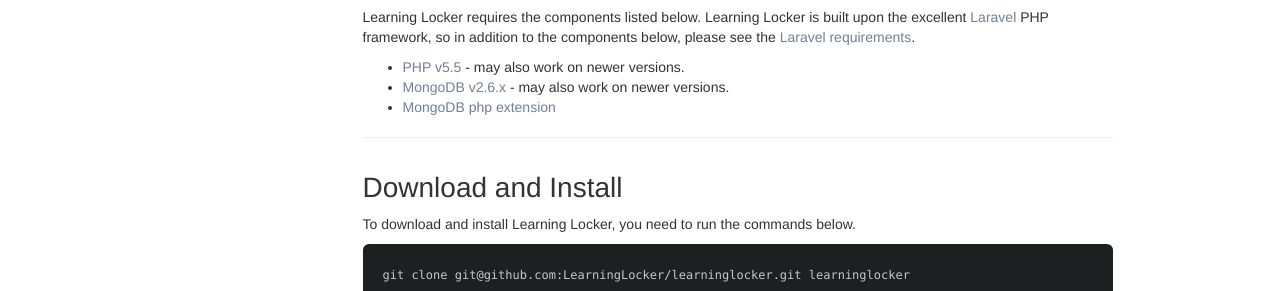
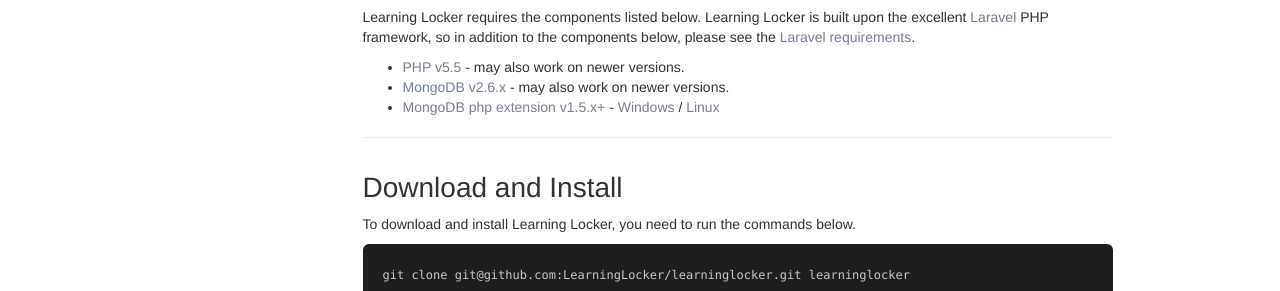
Before and after one commit to LearningLocker/docs, a Jekyll site: the page built from src/installation.md, in a window 1280 px wide and 900 px high, scrolled down 394 px. Shown: the part 161-452 px from the top of the window. Built offline with Jekyll 4.4.1, drawn with Linux system fonts in a browser that asks for light colours; nearby versions of some CDN libraries.

Commit message:
Update installation.md

```diff
--- a/src/installation.md
+++ b/src/installation.md
@@ -27,7 +27,7 @@
 
 * [PHP v5.5](http://php.net) - may also work on newer versions.
 * [MongoDB v2.6.x](http://mongodb.org) - may also work on newer versions.
-* [MongoDB php extension](http://www.php.net/manual/en/mongo.installation.php)
+* [MongoDB php extension v1.5.x+](http://www.php.net/manual/en/mongo.installation.php) - [Windows](https://s3.amazonaws.com/drivers.mongodb.org/php/index.html) / [Linux](http://stackoverflow.com/questions/24116235/uninstall-mongodb-php-driver-and-install-a-different-version#answer-24116497)
 
 ## Download and Install
 To download and install Learning Locker, you need to run the commands below.
```
